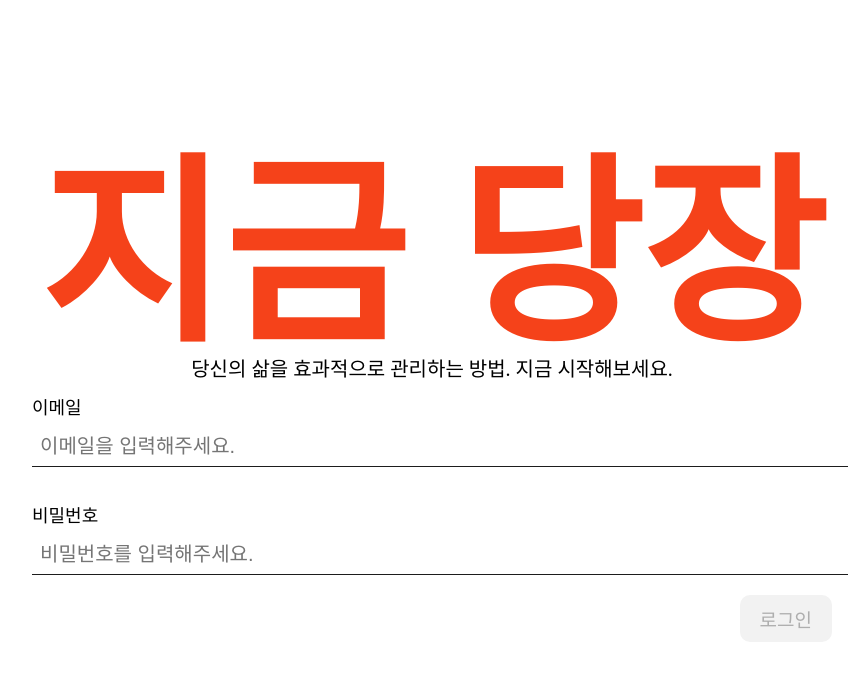
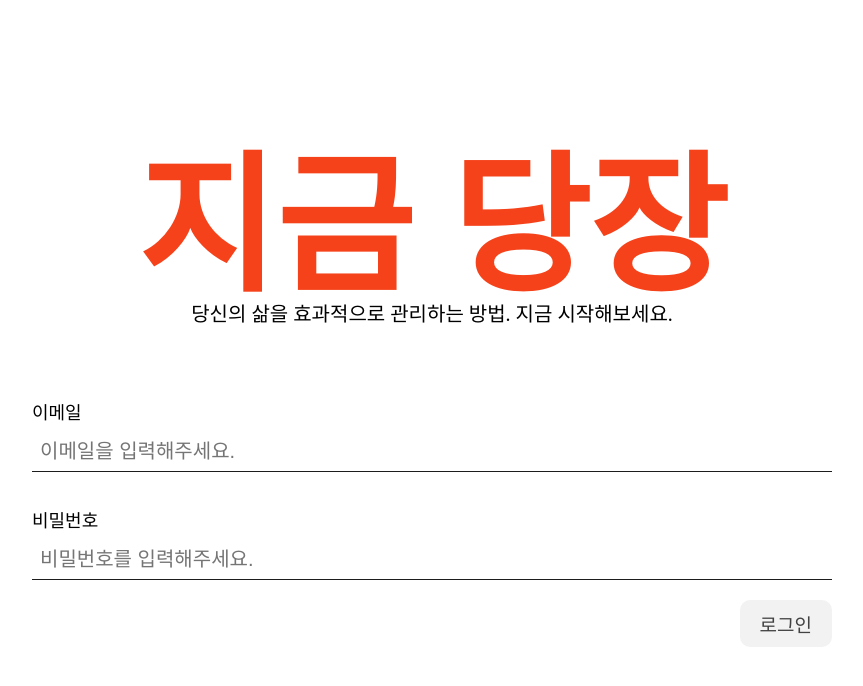
Before and after one commit to movie42/todo, a React (Create React App) app: page / in a window 1280 px wide. Shown: the top 686 px of the page, without its empty margins (208-1071 px from the left). Built offline with nearby package versions, Linux system fonts and the light colour scheme.

Commit message:
Authentication - Validation 스타일 추가

```diff
--- a/src/Components/Button/Button.tsx
+++ b/src/Components/Button/Button.tsx
@@ -3,6 +3,12 @@ import styled from "styled-components";
 
 const Containter = styled.button`
   cursor: pointer;
+  border: 0;
+  background-color: ${(props) => props.theme.color.gray};
+  border-radius: 1rem;
+  font-size: 2rem;
+  color: #424242;
+  padding: 1rem 2rem;
 `;
 
 interface IButtonProps extends React.ButtonHTMLAttributes<HTMLButtonElement> {}
--- a/src/Pages/Auth/Authentication.tsx
+++ b/src/Pages/Auth/Authentication.tsx
@@ -28,7 +28,7 @@ const Authentication = () => {
 
   return (
     <AuthenticationContainer>
-      <HeadTitleContainer>
+      <HeadTitleContainer isSignUp={isSignUp}>
         <h1>지금 당장</h1>
         <p>당신의 삶을 효과적으로 관리하는 방법. 지금 시작해보세요.</p>
       </HeadTitleContainer>
--- a/src/Pages/Auth/Login.tsx
+++ b/src/Pages/Auth/Login.tsx
@@ -6,6 +6,7 @@ import {
   FormContainer,
   FormItemWrapper,
   LoginButton,
+  LoginErrorLabel,
   LoginForm,
   LoginInput,
   LoginLabel
@@ -22,10 +23,19 @@ const Login = () => {
     setPassword,
     isEmail,
     isPassword,
-    handleValidate
+    handleValidate,
+    setIsEmail,
+    setIsPassword
   } = useValidate();
-  const { token, handleSignin, isError, error, isSuccess, isSignUp } =
-    useRequestAuthentication();
+  const {
+    token,
+    handleSignin,
+    isError,
+    error,
+    isSuccess,
+    isSignUp,
+    setIsError
+  } = useRequestAuthentication();
 
   const buttonDisabled = useControlButtonDisabled({
     data: [isEmail, isPassword]
@@ -46,15 +56,31 @@ const Login = () => {
   }, [isSuccess]);
 
   useEffect(() => {
+    if (isError === null) {
+      return;
+    }
+
     if (isError) {
+      setIsEmail(false);
+      setIsPassword(false);
       setAuth((pre) => ({ ...pre, isError, isSignUp, email, password }));
+    } else {
+      setAuth((pre) => ({ ...pre, isError: false }));
     }
   }, [isError]);
+
+  useEffect(() => {
+    setIsError(null);
+    if (isEmail && isPassword) {
+      return;
+    }
+    setIsError(true);
+  }, [isEmail, isPassword]);
 
   return (
     <Container>
       <FormContainer>
-        {isError && <Label>{error?.message}</Label>}
+        <LoginErrorLabel isError={isError}>{error?.message}</LoginErrorLabel>
         <LoginForm onSubmit={(e) => handleSubmit(e, { email, password })}>
           <FormItemWrapper>
             <LoginLabel>이메일</LoginLabel>
--- a/src/Pages/Auth/SignUp.tsx
+++ b/src/Pages/Auth/SignUp.tsx
@@ -1,7 +1,7 @@
 import { AppContext } from "@/lib/state";
 import { useContext, useEffect } from "react";
 import { useRequestAuthentication } from "./hooks";
-import { Container } from "./Styles";
+import { SignUpButton, SignUpContainer } from "./Styles";
 
 const SignUp = () => {
   const {
@@ -30,11 +30,17 @@ const SignUp = () => {
   }, [isSuccess, token]);
 
   return (
-    <Container>
-      <h1>회원이 아니네요. 가입하실래요?</h1>
-      <button onClick={handleCancel}>아니요</button>
-      <button onClick={handleConfirm}>네</button>
-    </Container>
+    <SignUpContainer>
+      <h2>회원이 아닙니다. 가입하실래요?</h2>
+      <div>
+        <SignUpButton className="cancel" onClick={handleCancel}>
+          아니요
+        </SignUpButton>
+        <SignUpButton className="confirm" onClick={handleConfirm}>
+          네
+        </SignUpButton>
+      </div>
+    </SignUpContainer>
   );
 };
 
--- a/src/Pages/Auth/Styles.tsx
+++ b/src/Pages/Auth/Styles.tsx
@@ -1,5 +1,5 @@
-import { Form } from "@/Components";
-import styled, { css } from "styled-components";
+import { Button, Form, Label } from "@/Components";
+import styled, { css, keyframes } from "styled-components";
 
 export const AuthenticationContainer = styled.div`
   box-sizing: border-box;
@@ -13,26 +13,99 @@ export const AuthenticationContainer = styled.div`
 
 export const Container = styled.div`
   display: flex;
+  flex-direction: column;
   justify-content: center;
   align-items: center;
 `;
 
-export const HeadTitleContainer = styled.div`
+const opacityAnimation = keyframes`
+  from {
+    opacity: 0;
+  }
+  to{
+    opacity: 1;
+  }
+`;
+
+export const SignUpContainer = styled(Container)<{ isSignUp?: boolean }>`
+  animation: ${opacityAnimation} 0.4s ease-in;
+  h2 {
+    text-align: center;
+    color: ${(props) => props.theme.color.main};
+    font-weight: bolder;
+    line-height: 7rem;
+    word-break: keep-all;
+    font-size: 5rem;
+    margin-bottom: 4rem;
+  }
+
+  div {
+    button {
+      &:not(:first-child) {
+        margin-left: 1rem;
+      }
+    }
+    button.confirm {
+      width: 15rem;
+      background-color: ${(props) => props.theme.color.main};
+      color: #fff;
+      &:hover {
+        background-color: #c12d00;
+      }
+    }
+    button.cancel {
+      background-color: ${(props) => props.theme.color.gray};
+      width: 15rem;
+      color: #6b6b6b;
+      &:hover {
+        background-color: #a7a7a7;
+      }
+    }
+  }
+`;
+
+export const SignUpButton = styled(Button)``;
+
+export const HeadTitleContainer = styled.div<{ isSignUp?: boolean }>`
   display: flex;
   flex-direction: column;
   justify-content: center;
   align-items: center;
+  margin-bottom: 4rem;
 
-  h1 {
-    word-break: keep-all;
-    font-size: 20rem;
-    font-weight: bolder;
-    color: ${(props) => props.theme.color.main};
-    text-align: center;
-  }
-  p {
-    font-size: 2rem;
-  }
+  ${({ isSignUp, theme }) => {
+    if (isSignUp) {
+      return css`
+        h1 {
+          opacity: 0;
+          visibility: hidden;
+          transition: opacity 0.4s linear;
+        }
+        p {
+          opacity: 0;
+          visibility: hidden;
+          transition: opacity 0.4s linear;
+        }
+      `;
+    } else {
+      return css`
+        h1 {
+          opacity: 1;
+          word-break: keep-all;
+          font-size: 15rem;
+          font-weight: bolder;
+          color: ${theme.color.main};
+          text-align: center;
+          transition: opacity 0.4s linear;
+        }
+        p {
+          opacity: 1;
+          font-size: 2rem;
+          transition: opacity 0.4s linear;
+        }
+      `;
+    }
+  }}
 `;
 
 export const FormContainer = styled.div`
@@ -55,31 +128,52 @@ export const LoginForm = styled(Form)`
   margin: 0 auto;
 `;
 
+export const LoginErrorLabel = styled(Label)<{ isError?: boolean | null }>`
+  display: block;
+  font-size: 2rem;
+  min-height: 2rem;
+
+  ${({ isError, theme }) => {
+    if (isError) {
+      return css`
+        opacity: 1;
+        color: ${theme.color.error};
+        transition: all 0.4s ease-in;
+      `;
+    } else {
+      return css`
+        opacity: 0;
+        transition: all 0.4s ease-in;
+      `;
+    }
+  }}
+`;
+
 export const LoginLabel = styled(Form.Label)`
   font-size: 1.8rem;
 `;
 
 export const LoginInput = styled(Form.Input)<{ isValidate?: boolean }>`
-  width: 100%;
   border: 0;
   font-size: 2rem;
   border-bottom: 1px solid ${(props) => props.theme.color.fontBlack};
   outline: unset;
   padding: 0.8rem;
+
   ${({ isValidate, theme }) => {
     if (isValidate) {
       return css`
         box-sizing: border-box;
         color: ${theme.color.success};
-        transition: all 0.6s ease-in-out;
         border: 1px solid #434343 !important;
         border-radius: 0.8rem;
         background-color: #434343;
+        transition: all 0.4s ease-in-out;
       `;
     } else {
       return css`
         color: ${theme.color.fontBlack};
-        transition: all 0.6s ease-in-out;
+        transition: all 0.4s ease-in-out;
       `;
     }
   }}
@@ -110,7 +204,7 @@ export const LoginButton = styled(Form.Button)`
       `;
     } else {
       return css`
-        transition: all 0.6s ease-in-out;
+        transition: all 0.4s ease-in-out;
         background-color: ${theme.color.gray};
       `;
     }
--- a/src/Pages/Auth/hooks/useRequestAuthentication.tsx
+++ b/src/Pages/Auth/hooks/useRequestAuthentication.tsx
@@ -20,12 +20,13 @@ interface AuthenticationError {
 const useRequestAuthentication = () => {
   const [isSignUp, setIsSignUp] = useState(false);
   const [isSuccess, setIsSuccess] = useState(false);
-  const [isError, setIsError] = useState(false);
+  const [isError, setIsError] = useState<boolean | null>(null);
   const [error, setError] = useState<ErrorProps | null>(null);
   const [token, setToken] = useState("");
 
   const handleSignup = async ({ email, password }: AuthenticationFormValue) => {
     setIsSuccess(false);
+    setIsError(null);
 
     const response = await postData<
       AuthenticationFormValue,
@@ -118,7 +119,8 @@ const useRequestAuthentication = () => {
     isError,
     isSuccess,
     isSignUp,
-    setIsSignUp
+    setIsSignUp,
+    setIsError
   };
 };
 
--- a/src/lib/hooks/useValidate.tsx
+++ b/src/lib/hooks/useValidate.tsx
@@ -30,7 +30,9 @@ const useValidate = () => {
     setPassword,
     isEmail,
     isPassword,
-    handleValidate
+    handleValidate,
+    setIsEmail,
+    setIsPassword
   };
 };
 
```
